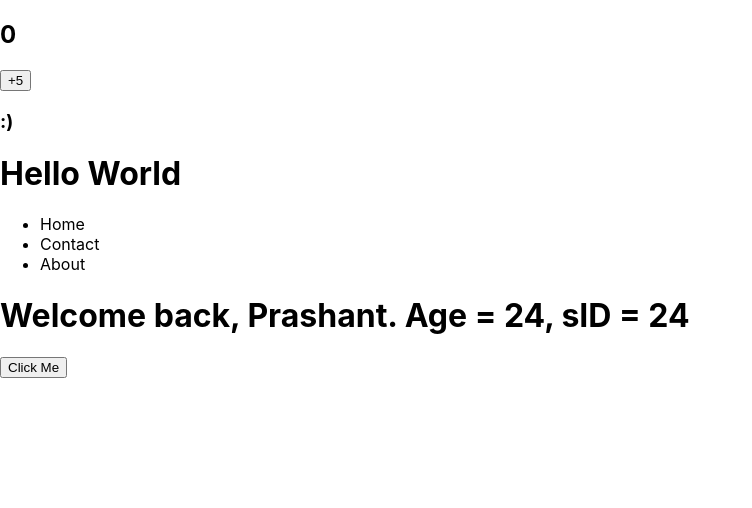
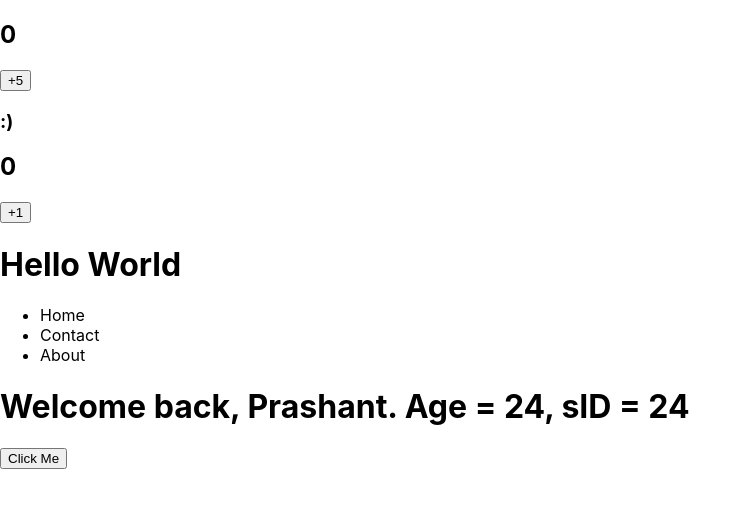
Before and after one commit to Prashant-SK/react-payment-gateway, a React (Create React App) app: page / in a window 1280 px wide. Shown: the top 508 px of the page, without its empty margins (0-752 px from the left). Built offline with nearby package versions, Linux system fonts and the light colour scheme.

Commit message:
refactored code and added new component

```diff
--- a/src/App.js
+++ b/src/App.js
@@ -1,13 +1,15 @@
 import logo from './logo.svg';
 import './App.css';
 import Navbar from './Navbar';
-import Greeter from './Greeter'
-import Counter from './Counter'
+import Greeter from './Greeter';
+import Counter from './Counter';
+import MoodToggler from './MoodToggler';
 
 function App() {
   return (
     <div>
-    <Counter step={5}/>
+    <MoodToggler step={5}/>
+    <Counter/>
     <h1>Hello World</h1>
     <Navbar/>
     <Greeter name="Prashant" age="24" sID={1}/>
--- a/src/Counter.js
+++ b/src/Counter.js
@@ -2,13 +2,10 @@ import React, {useState} from "react";
 
 function Counter({step = 1}){
 const [count, setCount] = useState(0);
-const [isHappy, setIsHappy] = useState(true);
-const toggleIsHappy = () => setIsHappy(!isHappy);
 return (
     <div>
         <h2>{count}</h2>
         <button onClick={() => setCount(count + step)}>+{step}</button>
-        <h3 onClick={toggleIsHappy}>{isHappy ? ":)" : ":("}</h3>
     </div>
 )
 }
--- /dev/null
+++ b/src/MoodToggler.js
@@ -0,0 +1,16 @@
+import React, {useState} from "react";
+
+function MoodToggler({step = 1}){
+const [count, setCount] = useState(0);
+const [isHappy, setIsHappy] = useState(true);
+const toggleIsHappy = () => setIsHappy(!isHappy);
+return (
+    <div>
+        <h2>{count}</h2>
+        <button onClick={() => setCount(count + step)}>+{step}</button>
+        <h3 onClick={toggleIsHappy}>{isHappy ? ":)" : ":("}</h3>
+    </div>
+)
+}
+
+export default MoodToggler;
```
